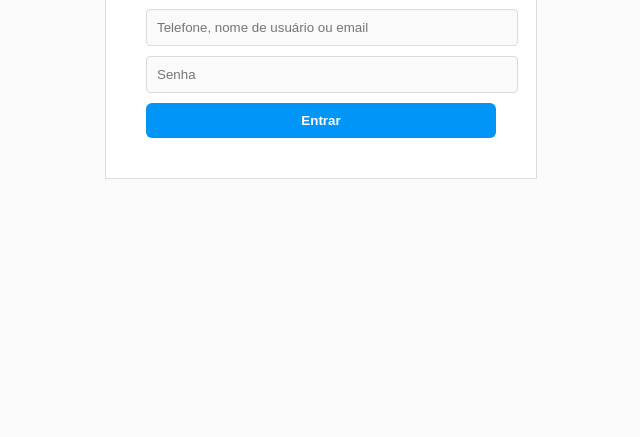
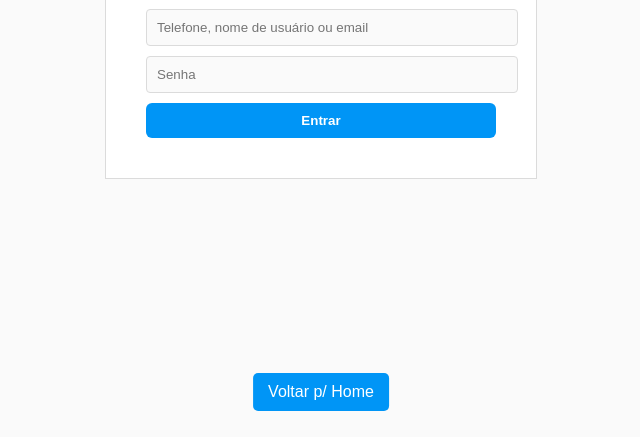
Before and after one commit to MadhierLima/aula-html, a plain HTML site: page formularioContato/instagram/instagram.html in a window 1280 px wide. Shown: the part 379-816 px from the top of the page, without its empty margins (319-959 px from the left). Drawn offline with Linux system fonts and the light colour scheme.

Commit message:
adicionado novos codigos e atualizacoes

```diff
--- /dev/null
+++ b/flexbox/flex.css
@@ -0,0 +1,26 @@
+.container {
+    display: flex;
+    justify-content: space-around;
+    margin-top: 15px;
+    gap: 10px;
+}
+
+.item {
+    text-align: center;
+    color: #f7f7f7;
+}
+
+.azul {background: #00274d;}
+.vermelho {background: #e85050;}
+
+a {
+    position: fixed;
+    bottom: 10px;
+    left: 50%;
+    transform: translateX(-50%);
+    color: white;
+    background-color: #000;
+    padding: 10px 15px;
+    border-radius: 5px;
+    text-decoration: none;
+}
--- a/formularioContato/instagram/instagram.css
+++ b/formularioContato/instagram/instagram.css
@@ -42,3 +42,15 @@ button {
 button:hover {
     background-color: #007acc;
 }
+
+.voltar {
+    position: fixed;
+    bottom: 10px;
+    left: 50%;
+    transform: translateX(-50%);
+    background-color: #0095f6;
+    color: white;
+    padding: 10px 15px;
+    border-radius: 5px;
+    text-decoration: none;
+}
--- a/formularioContato/instagram/instagram.html
+++ b/formularioContato/instagram/instagram.html
@@ -16,5 +16,8 @@
             <button onclick="validaLogin(event)">Entrar</button>
         </form>
     </div>
+    <footer>
+        <a class="voltar" href="../../index.html">Voltar p/ Home</a>
+    </footer>
 </body>
 </html>
```
Also changed, not shown: flexbox/flex.html (+1 -1 lines), flexbox/style.css (deleted, +0 -14 lines).
